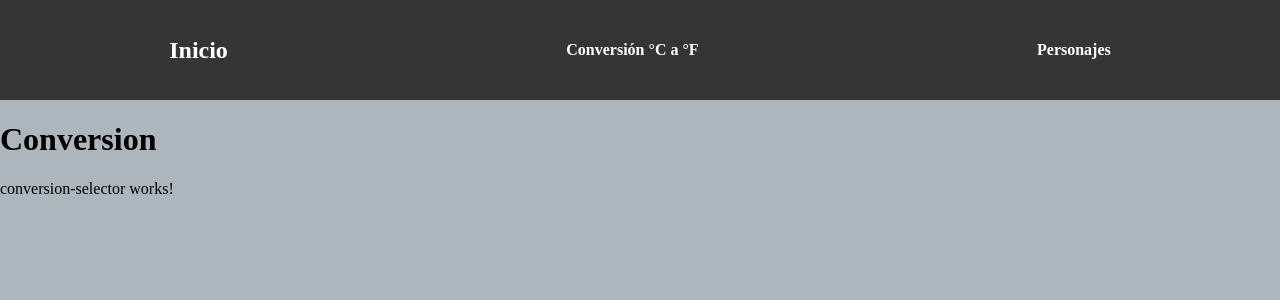
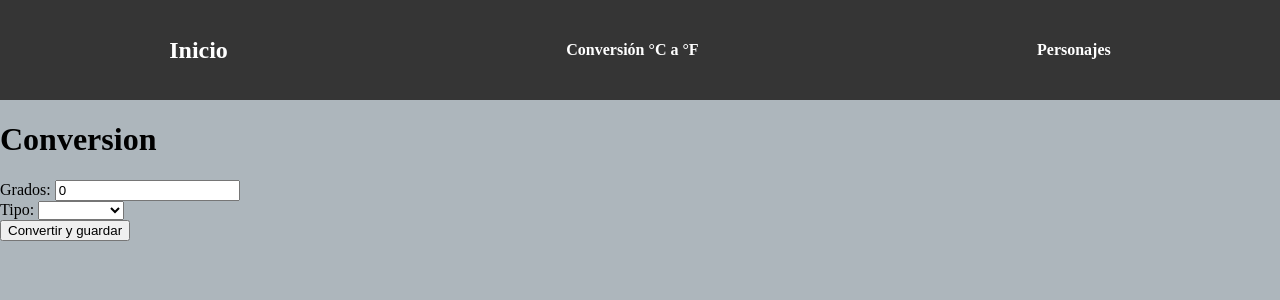
Before and after one commit to JDelvalle-Galileo/Tarea05-FAW2023, an Angular app: page /conversion in a window 1280 px wide. Shown: the top 300 px of the page. Built offline with nearby package versions, Linux system fonts and the light colour scheme.

Commit message:
add conversion.ts model and conversion-selector output

```diff
--- a/src/app/app.module.ts
+++ b/src/app/app.module.ts
@@ -6,6 +6,7 @@ import { AppComponent } from './app.component';
 import { ConversionComponent } from './component/conversion/conversion.component';
 import { ConversionSelectorComponent } from './component/conversion-selector/conversion-selector.component';
 import { ToolbarComponent } from './component/toolbar/toolbar.component';
+import { FormsModule } from '@angular/forms';
 
 @NgModule({
   declarations: [
@@ -16,7 +17,8 @@ import { ToolbarComponent } from './component/toolbar/toolbar.component';
   ],
   imports: [
     BrowserModule,
-    AppRoutingModule
+    AppRoutingModule,
+    FormsModule
   ],
   providers: [],
   bootstrap: [AppComponent]
--- a/src/app/component/conversion-selector/conversion-selector.component.html
+++ b/src/app/component/conversion-selector/conversion-selector.component.html
@@ -1 +1,8 @@
-<p>conversion-selector works!</p>
+<div id="grados">Grados: <input type="number" [(ngModel)]="grados"></div>
+<div id="tipo">Tipo:
+    <select [(ngModel)]="tipo">
+        <option value="Cel">Celsius</option>
+        <option value="Fahr">Fahrenheit</option>
+    </select>
+</div>
+<div id="button"><button>Convertir y guardar</button></div>
--- a/src/app/component/conversion-selector/conversion-selector.component.ts
+++ b/src/app/component/conversion-selector/conversion-selector.component.ts
@@ -1,4 +1,5 @@
-import { Component } from '@angular/core';
+import { Component, EventEmitter, Output } from '@angular/core';
+import { Conversion } from 'src/app/models/Conversion';
 
 @Component({
   selector: 'app-conversion-selector',
@@ -6,5 +7,13 @@ import { Component } from '@angular/core';
   styleUrls: ['./conversion-selector.component.scss']
 })
 export class ConversionSelectorComponent {
+  grados:number = 0;
+  tipo:string = "";
 
+  @Output() conversionOut = new EventEmitter<Conversion>()
+
+  generarConversion(){
+    let newConversion = new Conversion(this.grados, this.tipo);
+    this.conversionOut.emit(newConversion);
+  }
 }
--- /dev/null
+++ b/src/app/models/Conversion.ts
@@ -0,0 +1,15 @@
+export class Conversion{
+    grados:number;
+    tipo:string;
+    resultado:number;
+
+    constructor (grados:number, tipo:string){
+        this.grados = grados;
+        this.tipo = tipo;
+        this.resultado=NaN;
+        switch(tipo){
+            case "Cel": this.resultado = (grados*9/5) +32; break;
+            case "Fhar": this.resultado = (grados-32)*5/9; break;
+        }
+    }
+}
```
Also changed, not shown: src/app/component/conversion/conversion.component.html (line endings or trailing spaces).
